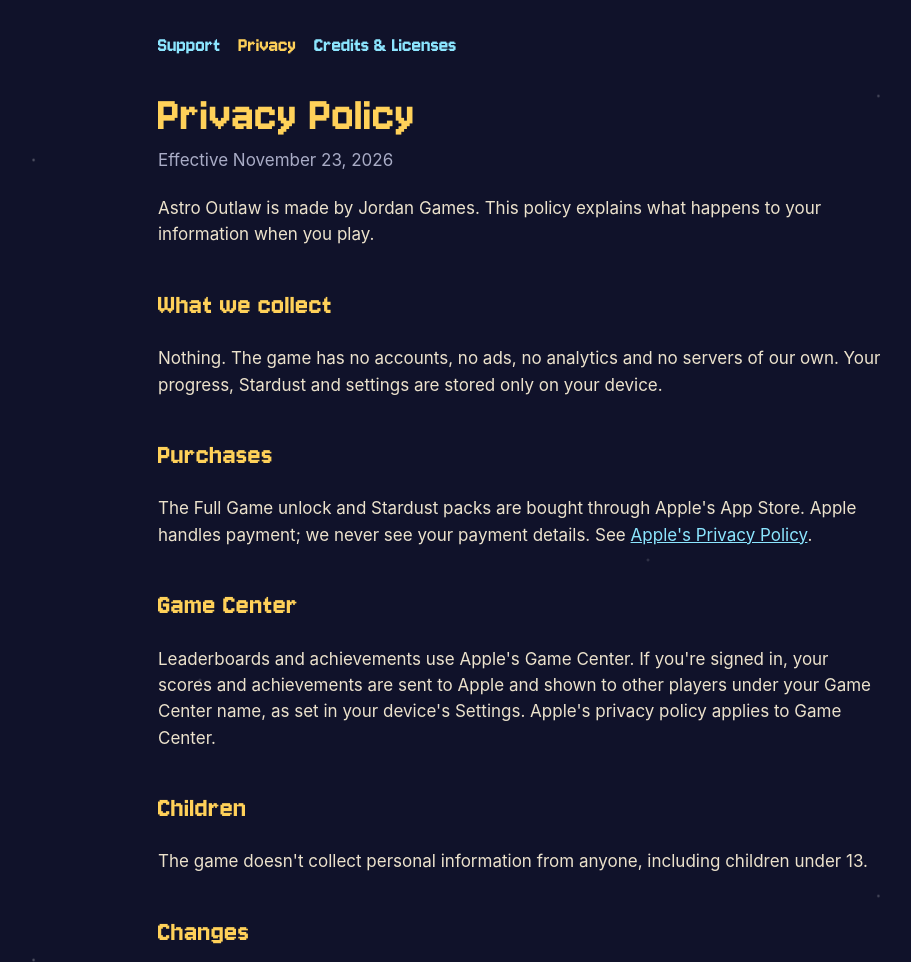
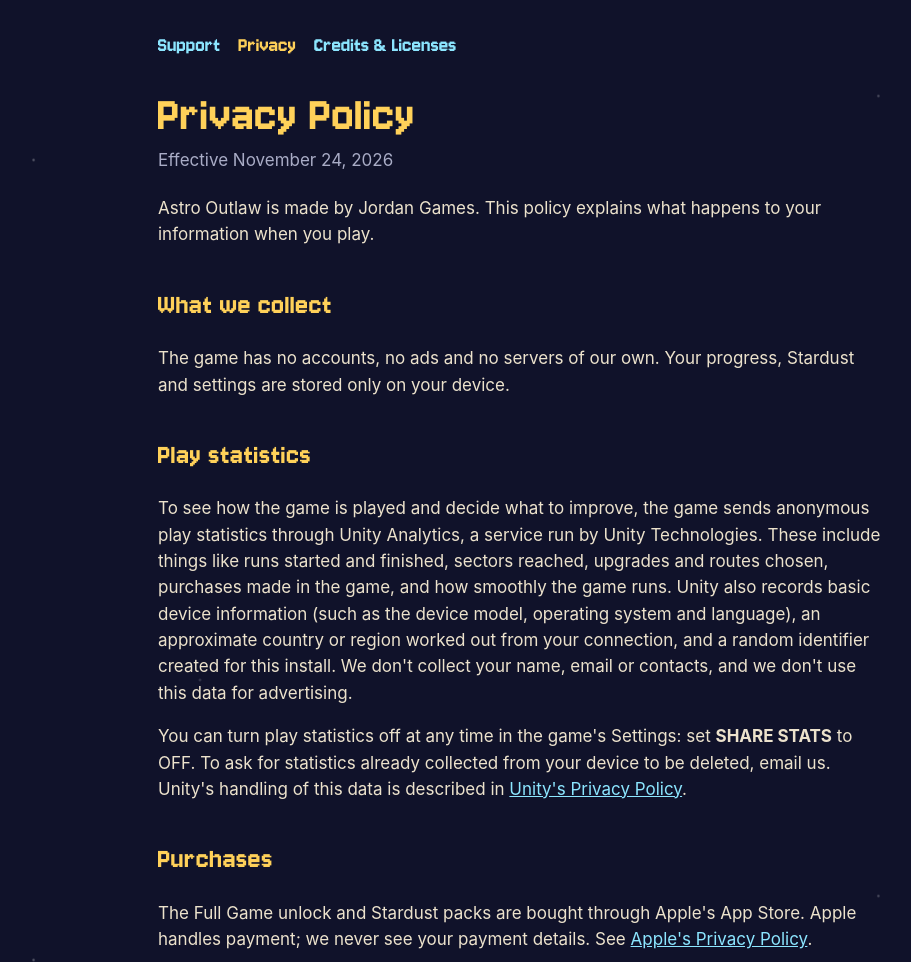
Before and after one commit to jordangamessupport/astro-outlaw, a plain HTML site: page privacy.html in a window 1280 px wide. Shown: the top 962 px of the page, without its empty margins (120-1031 px from the left). Drawn offline with Linux system fonts and the light colour scheme.

Commit message:
Privacy policy: describe Unity Analytics play statistics and the SHARE STATS switch
Co-Authored-By: Claude Opus 5.5 <noreply@anthropic.com>
Claude-Session: https://claude.ai/code/session_01Hp55oSnuqqifXfiAakkDA1

```diff
--- a/privacy.html
+++ b/privacy.html
@@ -10,16 +10,19 @@
 <div class="wrap">
 <nav><a href="index.html">Support</a><a href="privacy.html" aria-current="page">Privacy</a><a href="licenses.html">Credits &amp; Licenses</a></nav>
 <h1>Privacy Policy</h1>
-<p class="sub">Effective November 23, 2026</p>
+<p class="sub">Effective November 24, 2026</p>
 <p>Astro Outlaw is made by Jordan Games. This policy explains what happens to your information when you play.</p>
 <h2>What we collect</h2>
-<p>Nothing. The game has no accounts, no ads, no analytics and no servers of our own. Your progress, Stardust and settings are stored only on your device.</p>
+<p>The game has no accounts, no ads and no servers of our own. Your progress, Stardust and settings are stored only on your device.</p>
+<h2>Play statistics</h2>
+<p>To see how the game is played and decide what to improve, the game sends anonymous play statistics through Unity Analytics, a service run by Unity Technologies. These include things like runs started and finished, sectors reached, upgrades and routes chosen, purchases made in the game, and how smoothly the game runs. Unity also records basic device information (such as the device model, operating system and language), an approximate country or region worked out from your connection, and a random identifier created for this install. We don't collect your name, email or contacts, and we don't use this data for advertising.</p>
+<p>You can turn play statistics off at any time in the game's Settings: set <strong>SHARE STATS</strong> to OFF. To ask for statistics already collected from your device to be deleted, email us. Unity's handling of this data is described in <a href="https://unity.com/legal/game-player-and-app-user-privacy-policy">Unity's Privacy Policy</a>.</p>
 <h2>Purchases</h2>
 <p>The Full Game unlock and Stardust packs are bought through Apple's App Store. Apple handles payment; we never see your payment details. See <a href="https://www.apple.com/legal/privacy/">Apple's Privacy Policy</a>.</p>
 <h2>Game Center</h2>
 <p>Leaderboards and achievements use Apple's Game Center. If you're signed in, your scores and achievements are sent to Apple and shown to other players under your Game Center name, as set in your device's Settings. Apple's privacy policy applies to Game Center.</p>
 <h2>Children</h2>
-<p>The game doesn't collect personal information from anyone, including children under 13.</p>
+<p>We don't knowingly collect personal information from children under 13. The play statistics described above don't identify a player, and they can be switched off in Settings.</p>
 <h2>Changes</h2>
 <p>If this policy changes, the new version will be posted on this page with a new effective date.</p>
 <h2>Contact</h2>
```
